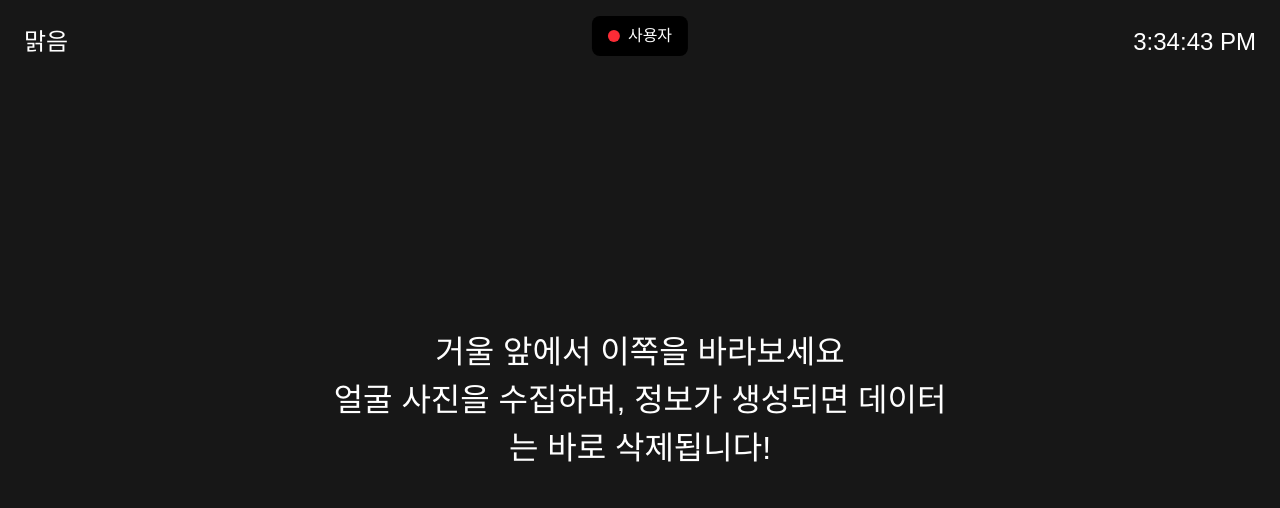
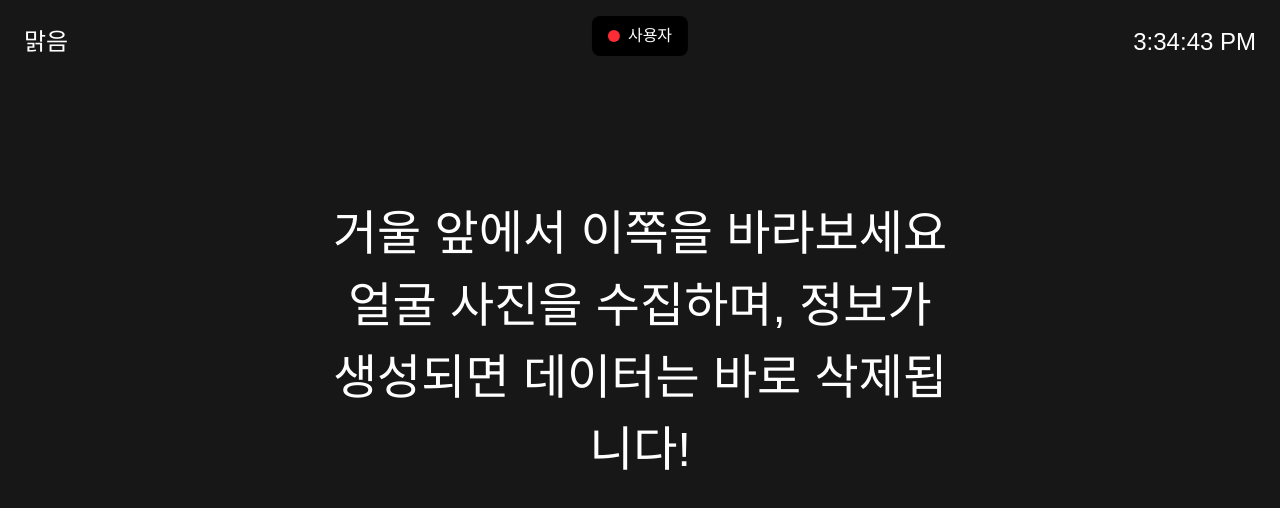
Before and after one commit to smartm1rror/smart_mirror_fe, a Next.js app: page / in a window 1280 px wide. Shown: the top 508 px of the page. Built offline with nearby package versions, Linux system fonts and the light colour scheme; no server answers.

Commit message:
fix: text size

```diff
--- a/src/app/FaceDetection/components/Timer/Timer.tsx
+++ b/src/app/FaceDetection/components/Timer/Timer.tsx
@@ -44,7 +44,7 @@ const Timer: React.FC = () => {
         <>
           <RotatingEdgeLines />
           <div className="fixed inset-0 flex items-center justify-center z-50 select-none pointer-events-none">
-            <span className="text-3xl font-extrabold text-white drop-shadow-lg animate-gray-glow">
+            <span className="text-5xl font-extrabold text-white drop-shadow-lg animate-gray-glow">
               AI가 얼굴 정보를 분석하고 있어요!
             </span>
           </div>
@@ -58,13 +58,13 @@ const Timer: React.FC = () => {
             <div className="relative flex flex-col items-center" style={{ marginTop: "28vh" }}>
               {phase === "counting" ? (
                 <>
-                  <span className="text-4xl font-extrabold text-white drop-shadow-lg mb-4 tracking-wide">
+                  <span className="text-6xl font-extrabold text-white drop-shadow-lg mb-4 tracking-wide">
                     얼굴 정보를 스캔하고 있습니다
                   </span>
-                  <span className="text-2xl font-semibold text-blue-100 mb-8">
+                  <span className="text-4xl font-semibold text-blue-100 mb-8">
                     정확한 측정을 위해 고개를 움직이지 말아주세요
                   </span>
-                  <span className="text-[8rem] font-black text-blue-300 animate-pulse drop-shadow-2xl">
+                  <span className="text-[8rem] font-black text-blue-300 animate-pulse drop-shadow-4xl">
                     {countdown}
                   </span>
                 </>
--- a/src/app/FaceDetection/styles/idleDesign.css
+++ b/src/app/FaceDetection/styles/idleDesign.css
@@ -30,8 +30,8 @@
   position: absolute;
   top: 50%;
   left: 50%;
-  transform: translate(-50%, -50%);
-  font-size: 2rem;
+  transform: translate(-50%, -70%);
+  font-size: 3rem;
   font-weight: 500;
   text-align: center;
 }
```
